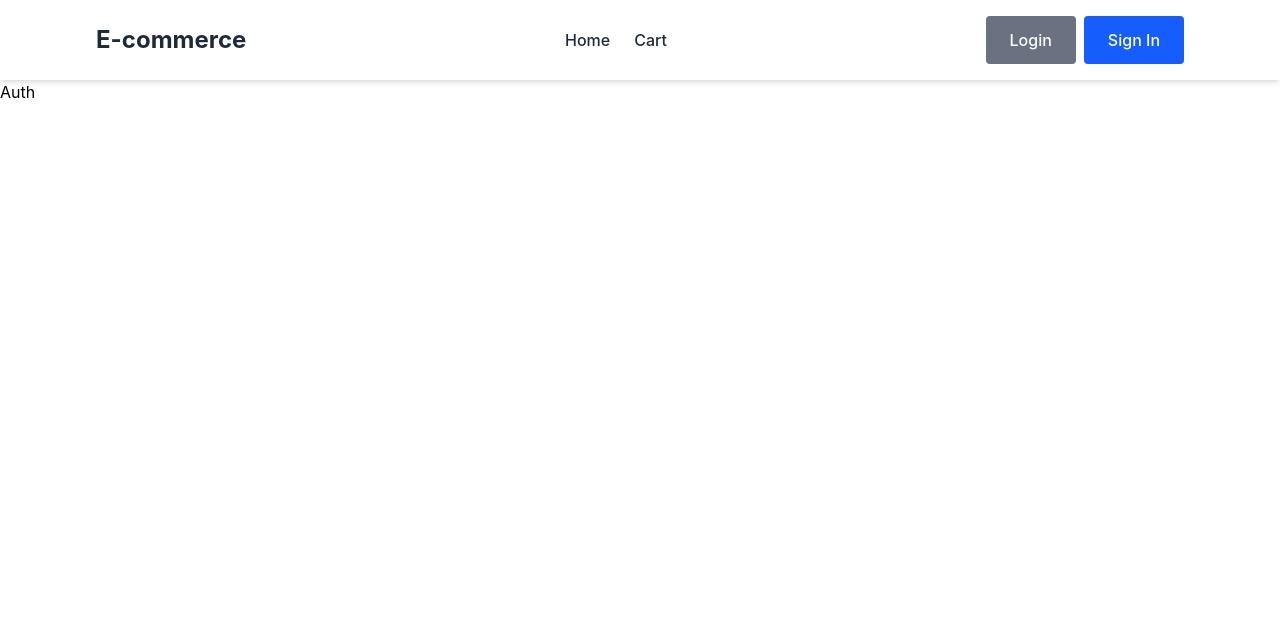
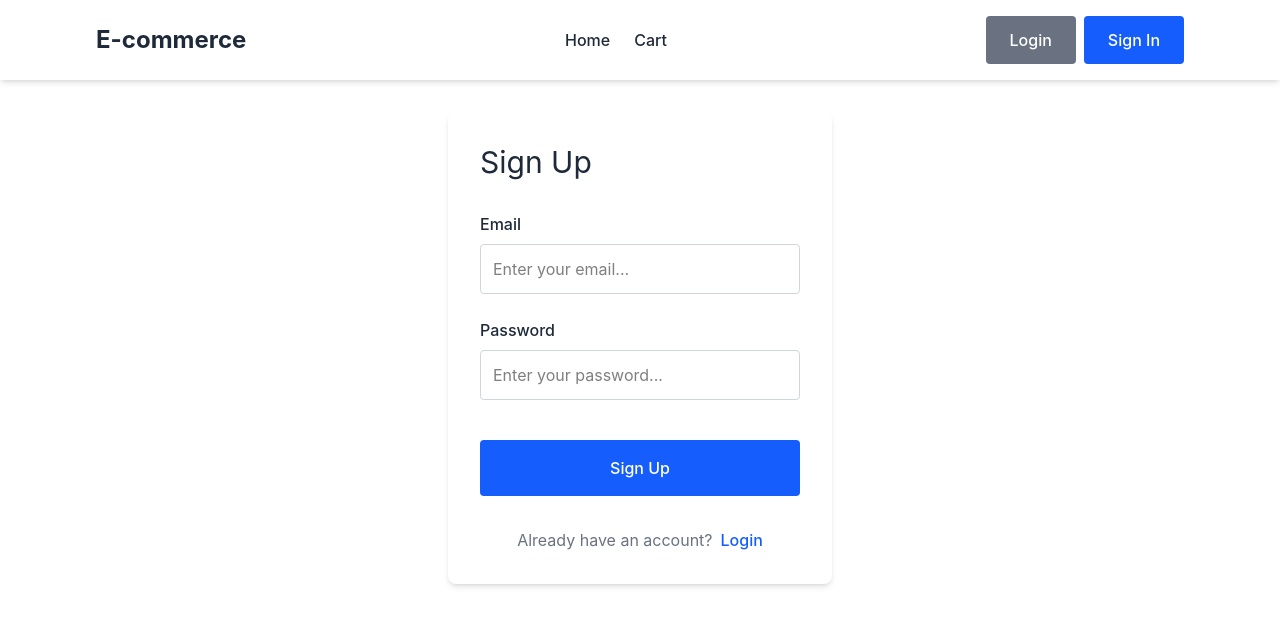
Before and after one commit to esrafil418/ecommerce-website, a React (Vite) app: page /auth in a window 1280 px wide. Shown: the top 626 px of the page. Built offline with nearby package versions, Linux system fonts and the light colour scheme; the HTML template or start-up script is replaced by a standard one.

Commit message:
feat: Creat Auth page

```diff
--- a/src/pages/auth/Auth.tsx
+++ b/src/pages/auth/Auth.tsx
@@ -1,3 +1,77 @@
+import { useState } from "react";
+
 export default function Auth() {
-	return <div>Auth</div>;
+	const [mode, setMode] = useState("signup");
+	return (
+		<div className="flex-1 py-8">
+			<div className="max-w-6xl mx-auto px-8">
+				<div className="max-w-sm mx-auto bg-white p-8 rounded-lg shadow-md">
+					<h1 className="text-3xl mb-8 text-gray-800" aria-label="sign up">
+						{mode === "signup" ? "Sign Up" : "Login"}
+					</h1>
+					<form action="" className="mb-8">
+						<div className="mb-6">
+							<label
+								htmlFor="email"
+								className="block mb-2 font-medium text-gray-800"
+							>
+								Email
+							</label>
+							<input
+								id="email"
+								type="email"
+								className="w-full p-3 border border-gray-300 rounded text-base transition-colors duration-200 focus:border-blue-500 focus:outline-none"
+								placeholder="Enter your email..."
+							/>
+						</div>
+						<div className="mb-6">
+							<label
+								htmlFor="password"
+								className="block mb-2 font-medium text-gray-800"
+							>
+								Password
+							</label>
+							<input
+								id="password"
+								type="password"
+								className="w-full p-3 border border-gray-300 rounded text-base transition-colors duration-200 focus:border-blue-500 focus:outline-none"
+								placeholder="Enter your password..."
+							/>
+						</div>
+						<button
+							type="submit"
+							className="bg-blue-600 text-white px-8 py-4 border-none rounded font-medium text-base cursor-pointer transition-transform duration-200 ease-in-out hover:scale-[1.01] no-underline inline-block text-center mt-4 w-full"
+						>
+							{mode === "signup" ? "Sign Up" : "Login"}
+						</button>
+					</form>
+					<div className="mt-6 text-center text-gray-500">
+						{mode === "signup" ? (
+							<p>
+								Already have an account?
+								<button
+									type="button"
+									className="text-blue-600 ml-2 no-underline font-medium cursor-pointer"
+									onClick={() => setMode("login")}
+								>
+									Login
+								</button>
+							</p>
+						) : (
+							<p>
+								Don't have an account?
+								<button
+									type="button"
+									className="text-blue-600 ml-2 no-underline font-medium cursor-pointer"
+									onClick={() => setMode("signup")}
+								>
+									Sign up
+								</button>
+							</p>
+						)}
+					</div>
+				</div>
+			</div>
+		</div>
+	);
 }
```
